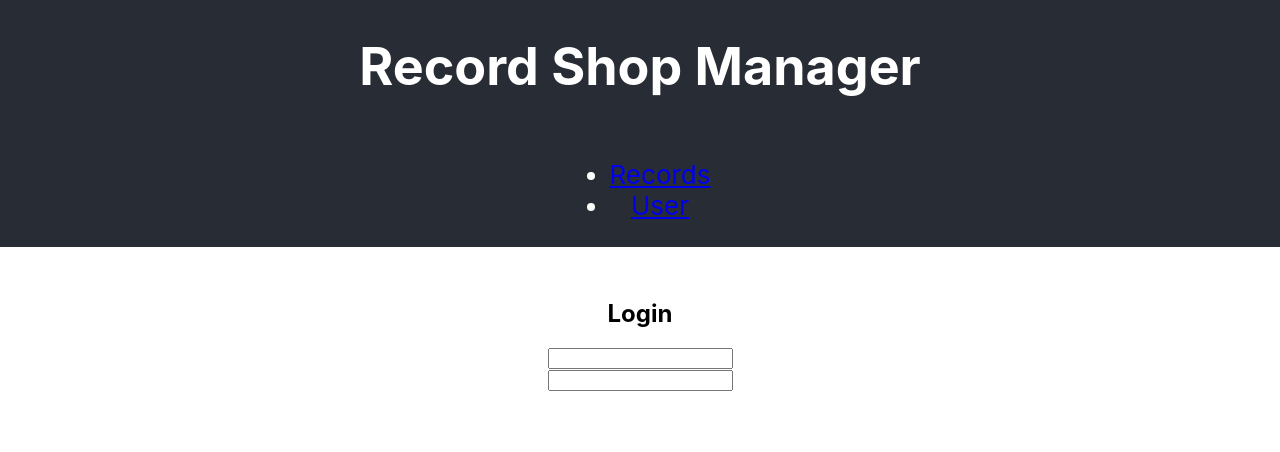
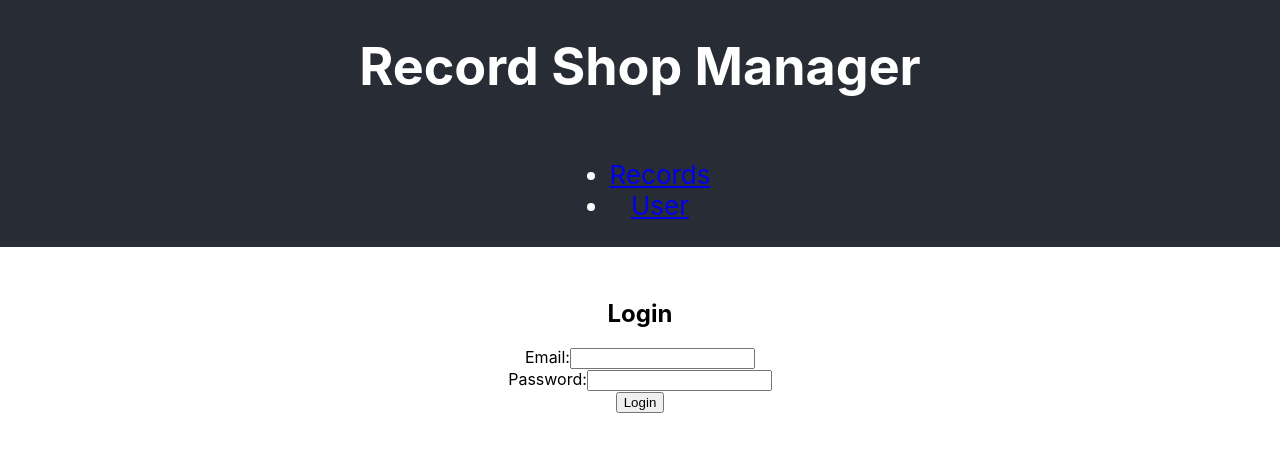
Before and after one commit to fabiandarga/record-shop-frontend, a React (Create React App) app: page /login in a window 1280 px wide. Shown: the top 452 px of the page. Built offline with nearby package versions, Linux system fonts and the light colour scheme; no server answers.

Commit message:
Handle jwt

```diff
--- a/src/App.js
+++ b/src/App.js
@@ -1,5 +1,5 @@
 import './App.css';
-import { useEffect } from 'react';
+import { useEffect, useState } from 'react';
 import {
   Routes,
   Route,
@@ -11,6 +11,14 @@ import LoginPage from './pages/auth/LoginPage';
 import RegisterPage from './pages/auth/RegisterPage';
 
 function App() {
+  const [token, setToken] = useState('');
+
+  const loginHandler = (data) => {
+    const freshToken = data.token;
+    if (freshToken) {
+      setToken(freshToken);
+    }
+  };
 
   useEffect(() => {
     document.title = process.env.NODE_ENV === 'DEV' ? 'DEV Fabian\'s Records' : "Fabian's Records";
@@ -31,9 +39,9 @@ function App() {
       </header>
       <main>
         <Routes>
-          <Route path="/records" element={ <RecordsPage /> }></Route>
-          <Route path="/users" element={ <UsersPage /> }></Route>
-          <Route path="/login" element={ <LoginPage />}></Route>
+          <Route path="/records" element={ <RecordsPage token={token} /> }></Route>
+          <Route path="/users" element={ <UsersPage token={token} /> }></Route>
+          <Route path="/login" element={ <LoginPage onLogin={loginHandler} />}></Route>
           <Route path="/register" element={ <RegisterPage />}></Route>
         </Routes>
       </main>
--- a/src/pages/auth/LoginPage.jsx
+++ b/src/pages/auth/LoginPage.jsx
@@ -1,13 +1,60 @@
-const LoginPage = () => {
+import { useState } from 'react';
+import { useNavigate } from 'react-router-dom';
+
+const BACKEND_URL  = process.env.REACT_APP_BACKEND_URL;
+const USERS_PATH = BACKEND_URL + '/users';
+
+const LoginPage = ({ onLogin }) => {
+    const [email, setEmail] = useState('');
+    const [password, setPassword] = useState('');
+    const navigate = useNavigate(); // <- handler
+
+    const submitHandler = async (event) => {
+        event.preventDefault();
+
+        const options =  {
+            method: 'POST',
+            headers: {
+                Accept: 'application/json',
+                'Content-Type': 'application/json',
+            },
+            body: JSON.stringify({
+                email,
+                password,
+            })
+        };
+
+        const result = await fetch(USERS_PATH+'/login', options);
+        const body = await result.json();
+        if (body.message === 'success') {
+            const { token, user } = body.data;
+            console.log('mein token:', token);
+            console.log('Login succesfull');
+            onLogin({
+                user,
+                token
+            });
+            navigate('/users');
+        }
+    }
 
     return (
-    <form>
+        <form onSubmit={submitHandler}>
             <h2>Login</h2>
             <div>
-            <input type="text"></input>
+                Email:
+                <input type="text"
+                    value={email}
+                    onInput={(event) => setEmail(event.target.value)}></input>
             </div>
             <div>
-            <input type="password"></input>
+                Password:
+                <input type="password"
+                    value={password}
+                    onInput={(event) => setPassword(event.target.value)}></input>
+            </div>
+            <div>
+                <button>Login</button>
             </div>
         </form>
     )
--- a/src/pages/auth/RegisterPage.jsx
+++ b/src/pages/auth/RegisterPage.jsx
@@ -11,7 +11,6 @@ const RegisterPage = () => {
 
     const submitHandler = (e) => {
         e.preventDefault(); // Verhindert, dass der Browsert eine neue Seite öffnet
-        console.log('/api/register', email, password);
 
         const options =  {
             method: 'POST',
@@ -27,7 +26,7 @@ const RegisterPage = () => {
             })
         };
 
-        fetch(USERS_PATH, options);
+        fetch(USERS_PATH+'/register', options);
     }
 
     return (
--- a/src/pages/records/RecordsPage.jsx
+++ b/src/pages/records/RecordsPage.jsx
@@ -6,17 +6,22 @@ const RECORDS_PATH = BACKEND_URL + '/records';
 
 console.log('backend '+BACKEND_URL);
 
-async function loadRecords() {
-  const res = await fetch(RECORDS_PATH);
+async function loadRecords(token) {
+  const res = await fetch(RECORDS_PATH, {
+    headers: {
+      Accept: 'application/json',
+      Authorization: `Bearer ${token}`,
+    }
+  });
   const data = await res.json();
   return data;
 }
 
-const RecordsPage = () => {
+const RecordsPage = ({ token }) => {
     const [records, setRecords] = useState([]);
 
   useEffect(() => {
-    loadRecords().then((data) => {
+    loadRecords(token).then((data) => {
       setRecords(data);
     });
   }, []);
--- a/src/pages/users/UsersPage.jsx
+++ b/src/pages/users/UsersPage.jsx
@@ -6,18 +6,29 @@ const RECORDS_PATH = BACKEND_URL + '/users';
 
 console.log('backend '+BACKEND_URL);
 
-async function loadUsers() {
-  const res = await fetch(RECORDS_PATH);
+async function loadUsers(token) {
+  const res = await fetch(RECORDS_PATH, {
+    headers: {
+      Accept: 'application/json',
+      Authorization: `Bearer ${token}`,
+    }
+  });
   const data = await res.json();
   return data;
 }
 
-const UsersPage = () => {
-    const [users, setUsers] = useState([]);
+const UsersPage = (props) => {
+  const [users, setUsers] = useState([]);
+  const token = props.token;
 
   useEffect(() => {
-    loadUsers().then((data) => {
-      setUsers(data);
+    loadUsers(token).then((data) => {
+      console.log('data', data);
+      if (data.message) {
+        alert(data.message);
+      } else {
+        setUsers(data);
+      }
     });
   }, []);
 
```
Lines whose indentation alone changed are shown as unchanged.
